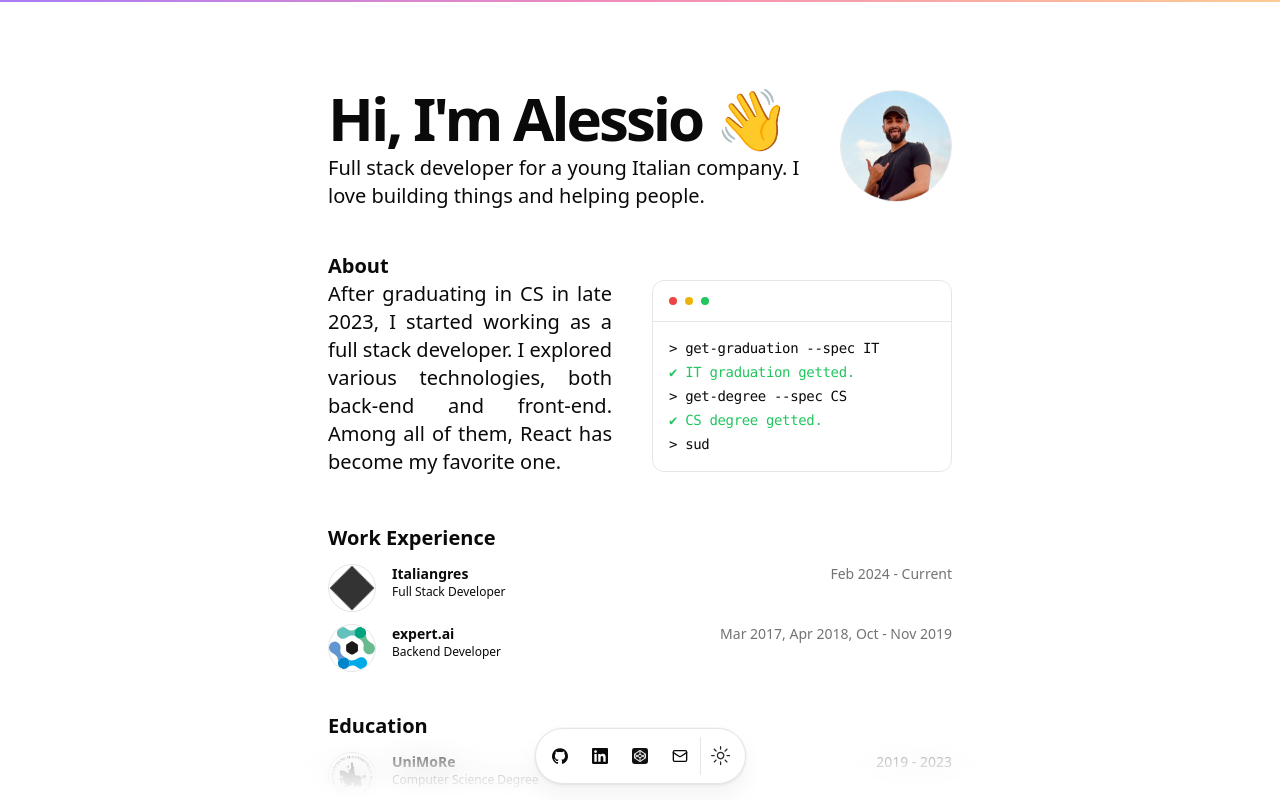
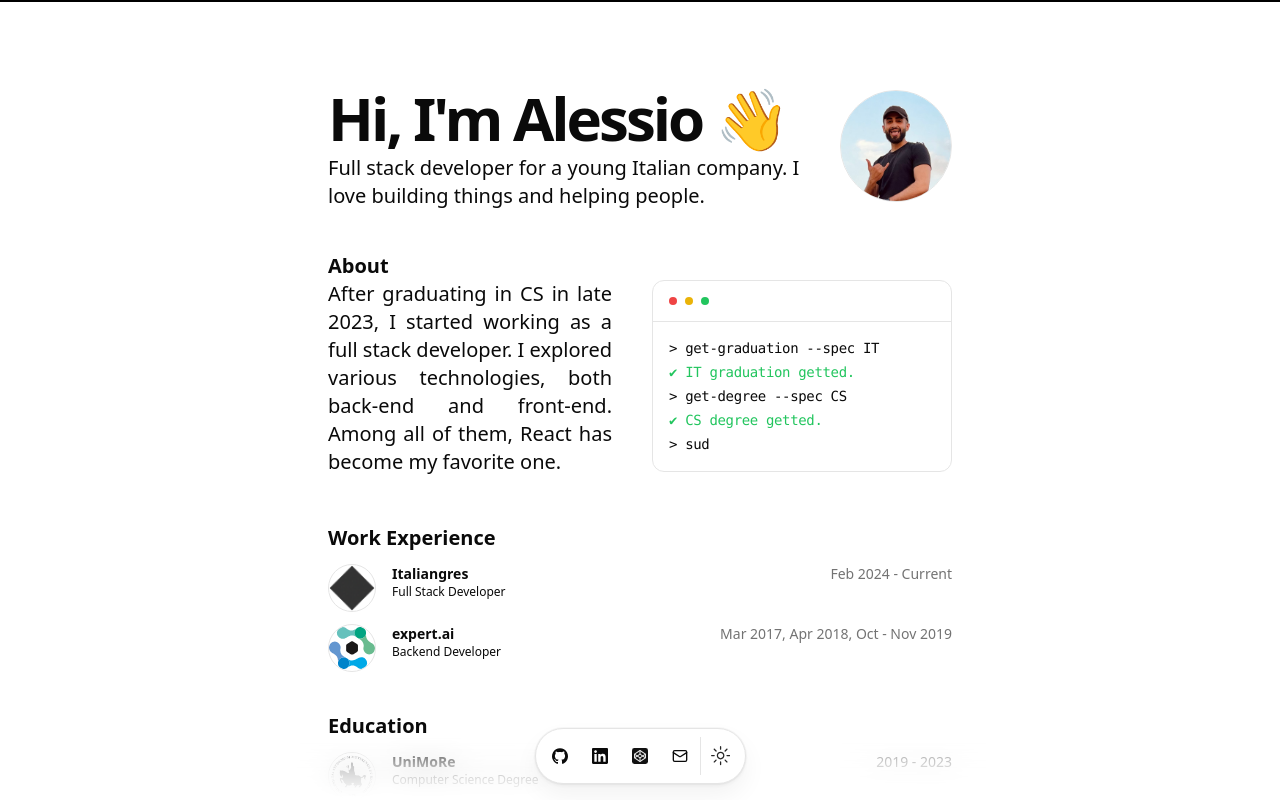
Before and after one commit to DevManfre/web-portfolio, a Next.js app: page / in a window 1280 px wide. Shown: the top 800 px of the page. Built offline with nearby package versions, Linux system fonts and the light colour scheme.

Commit message:
🔧 Update scroll progress component styles for improved visibility in light and dark modes.

```diff
--- a/src/components/magicui/scroll-progress.tsx
+++ b/src/components/magicui/scroll-progress.tsx
@@ -16,7 +16,7 @@ export const ScrollProgress = React.forwardRef<
     <motion.div
       ref={ref}
       className={cn(
-        "fixed inset-x-0 top-0 z-50 h-0.5 origin-left bg-gradient-to-r from-[#A97CF8] via-[#F38CB8] to-[#FDCC92]",
+        "fixed inset-x-0 top-0 z-50 h-0.5 origin-left bg-gradient-to-r bg-black dark:bg-white",
         className,
       )}
       style={{
```
